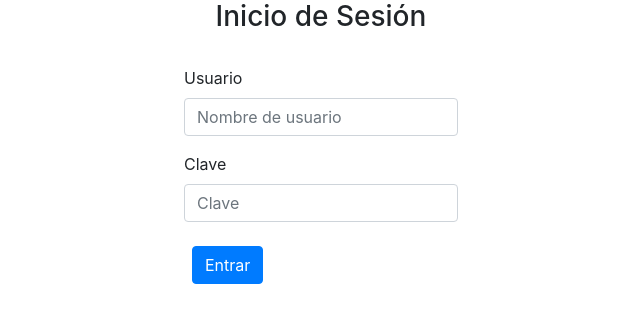
After one commit to Samuel-1802/Hidroven, a PHP site: page /login.php in a window 1280 px wide. The commit adds this page. Shown: the top 323 px of the page, without its empty margins (319-959 px from the left). Run offline with PHP 8.4, Linux system fonts and the light colour scheme; some libraries are stand-ins or nearby versions.

Commit message:
dummy login with auth

```diff
--- a/views/index.php
+++ b/php/index.php
@@ -1,7 +1,8 @@
 <?php
 session_start();
 if (isset($_SESSION['loggedin']) && $_SESSION['loggedin'] == true) {
-    $welcomeMessage = "Welcome to the member's area, " . $_SESSION['username'] . "!";
+
+
 } else {
     header('Location: login.php');
 }
--- /dev/null
+++ b/php/login.php
@@ -0,0 +1,34 @@
+<!DOCTYPE html>
+<html lang="es">
+
+    <head>
+        <meta charset="UTF-8">
+        <meta name="viewport" content="width=device-width, initial-scale=1.0, user-scalable=0">
+        <title>Ingreso</title>
+
+        <link rel="stylesheet" href="../css/bootstrap.min.css">
+        <link rel="stylesheet" href="../css/style.css">
+    </head>
+
+    <body class="container-fluid">
+
+        <h3 class="d-flex justify-content-center">Inicio de Sesión</h3>
+        <br />
+
+        <div class="container d-flex justify-content-center">
+            <!-- Form para el login -->
+            <form action="./auth.php" method="POST">
+                <div class="form-group">
+                    <label for="Username">Usuario</label>
+                    <input type="email" class="form-control" id="Username" aria-describedby="emailHelp" placeholder="Nombre de usuario">
+                </div>
+                <div class="form-group">
+                    <label for="Password">Clave</label>
+                    <input type="password" class="form-control" id="Password" placeholder="Clave">
+                </div>
+                <button type="submit" class="btn btn btn-primary m-2">Entrar</button>
+            </form>
+        </div>
+
+    </body>
+</html>
```
Also changed, not shown: php/auth.php (added, +21 -0 lines), views/login.php (deleted, +0 -31 lines).
